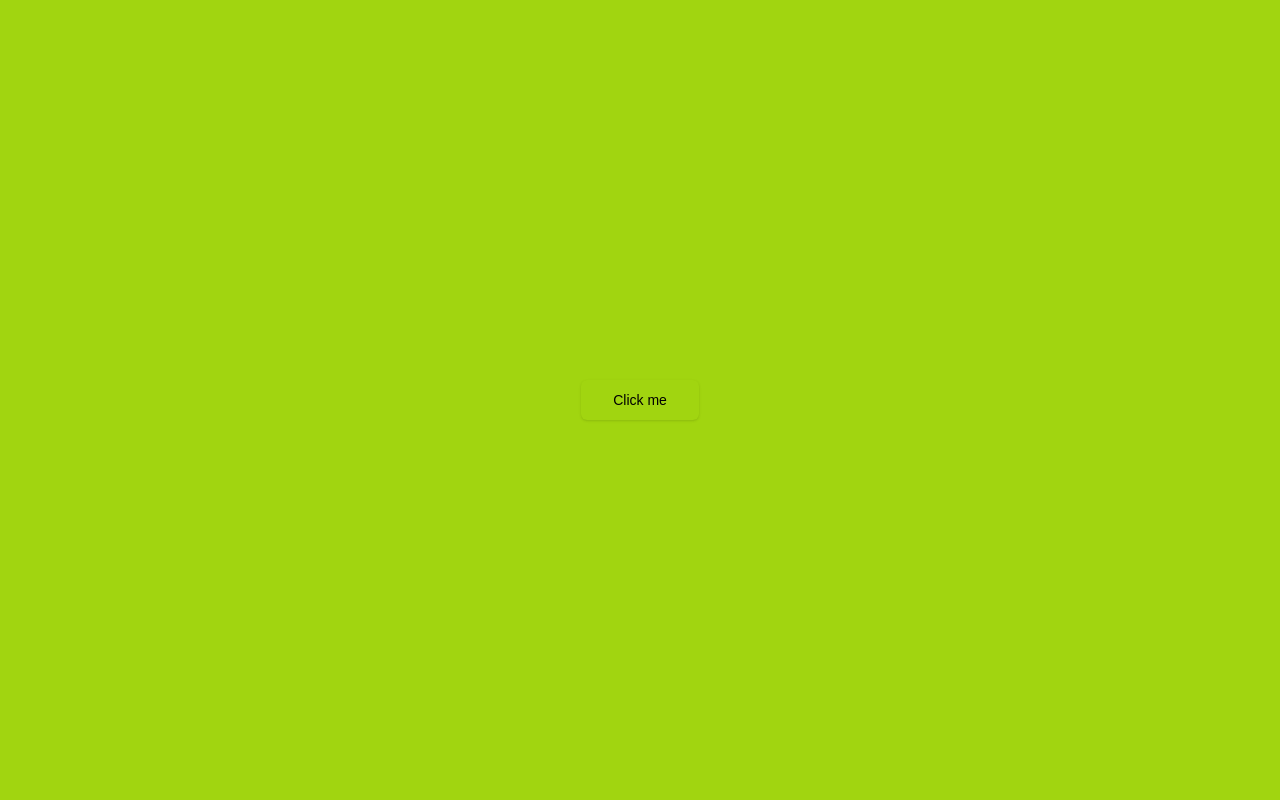
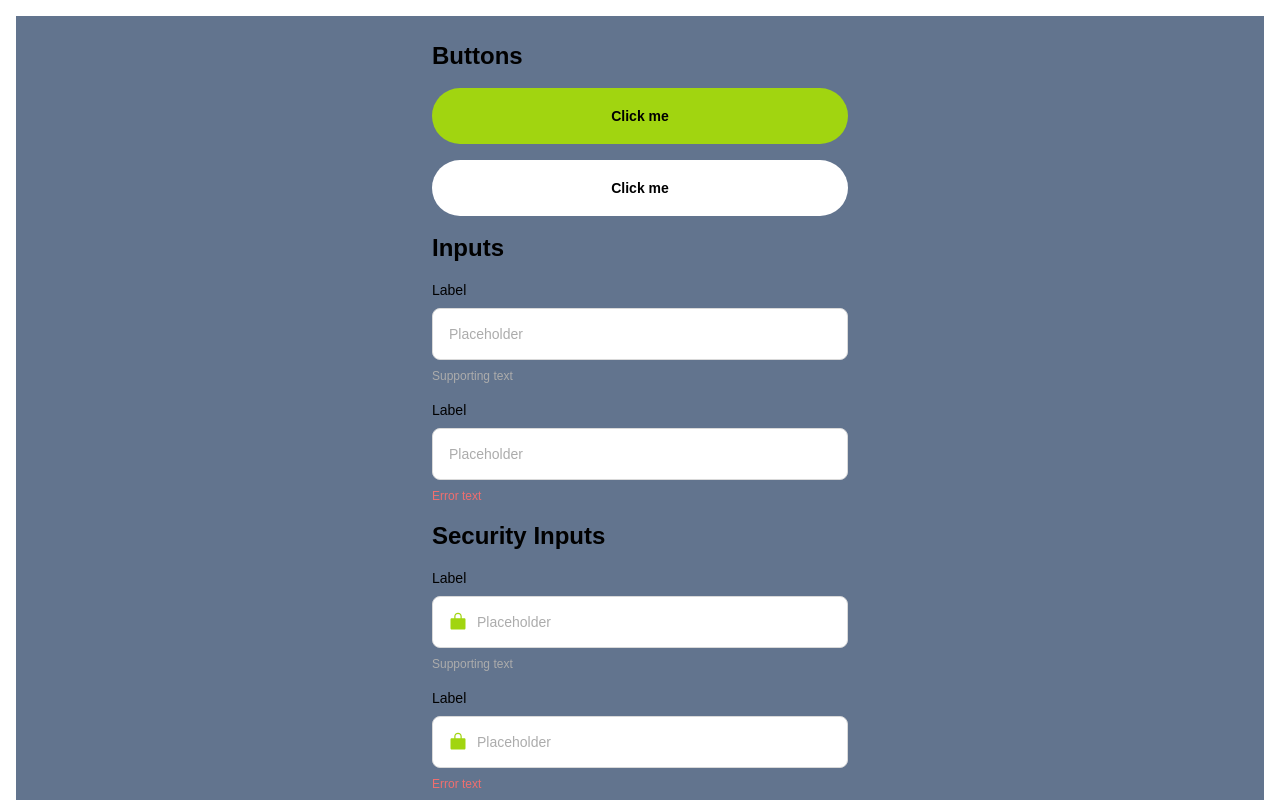
Before and after one commit to goblinremi/BeginFire, a Next.js app: page /storybook in a window 1280 px wide. Built offline with nearby package versions, Linux system fonts and the light colour scheme.

Commit message:
started styling storybook components and did create account page

```diff
--- a/src/app/globals.css
+++ b/src/app/globals.css
@@ -70,4 +70,6 @@ body {
     --color-neutral-middle: #808080;
     --color-neutral-dark: #707070;
     --color-offwhite: #ededed;
+    --color-placeholder: #acacac;
+    --color-error: #ef6f6f;
 }
--- a/src/app/layout.tsx
+++ b/src/app/layout.tsx
@@ -27,7 +27,9 @@ export default function RootLayout({
             <body
                 className={`${geistSans.variable} ${geistMono.variable} antialiased`}
             >
-                {children}
+                <div className="h-screen max-w-full p-4 overflow-y-scroll">
+                    {children}
+                </div>
             </body>
         </html>
     );
--- a/src/app/storybook/page.tsx
+++ b/src/app/storybook/page.tsx
@@ -1,9 +1,66 @@
 import { Button } from "@/components/ui/button";
-
+import { Input } from "@/components/ui/input";
+import { Icons } from "@/components/ui/icons";
 const StorybookPage = () => {
     return (
-        <div className="bg-primary h-screen w-full flex items-center justify-center">
-            <Button size="lg">Click me</Button>
+        <div className="h-screen w-full flex-col gap-y-4 flex items-center justify-center bg-slate-500">
+            <div className="flex flex-col gap-4 w-1/3">
+                <h1 className="text-2xl font-bold">Buttons</h1>
+                <div className="flex  flex-col gap-4">
+                    <Button size="lg">Click me</Button>
+                    <Button size="lg" variant="secondary">
+                        Click me
+                    </Button>
+                </div>
+            </div>
+
+            <div className="flex flex-col gap-4 w-1/3">
+                <h1 className="text-2xl font-bold">Inputs</h1>
+                <div className="flex flex-col gap-4">
+                    <div className="flex flex-col gap-2">
+                        <p className="text-sm font-medium">Label</p>
+                        <Input placeholder="Placeholder" />
+                        <p className="text-xs text-placeholder">
+                            Supporting text
+                        </p>
+                    </div>
+                    <div className="flex flex-col gap-2">
+                        <p className="text-sm font-medium">Label</p>
+                        <Input placeholder="Placeholder" />
+                        <p className="text-xs text-error">Error text</p>
+                    </div>
+                </div>
+            </div>
+
+            <div className="flex flex-col gap-4 w-1/3">
+                <h1 className="text-2xl font-bold">Security Inputs</h1>
+                <div className="flex flex-col gap-4">
+                    <div className="flex flex-col gap-2">
+                        <p className="text-sm font-medium">Label</p>
+                        <div className="relative">
+                            <Icons.lock className="w-5 h-5 text-primary absolute left-4 top-4" />
+                            <Input
+                                placeholder="Placeholder"
+                                className="pl-11"
+                            />
+                        </div>
+                        <p className="text-xs text-placeholder">
+                            Supporting text
+                        </p>
+                    </div>
+                    <div className="flex flex-col gap-2">
+                        <p className="text-sm font-medium">Label</p>
+                        <div className="relative">
+                            <Icons.lock className="w-5 h-5 text-primary absolute left-4 top-4" />
+                            <Input
+                                placeholder="Placeholder"
+                                className="pl-11"
+                            />
+                        </div>
+                        <p className="text-xs text-error">Error text</p>
+                    </div>
+                </div>
+            </div>
         </div>
     );
 };
--- a/src/components/ui/button.tsx
+++ b/src/components/ui/button.tsx
@@ -5,25 +5,24 @@ import { cva, type VariantProps } from "class-variance-authority";
 import { cn } from "@/lib/utils";
 
 const buttonVariants = cva(
-    "inline-flex items-center justify-center gap-2 whitespace-nowrap rounded-md text-sm font-medium transition-colors focus-visible:outline-none focus-visible:ring-1 focus-visible:ring-ring disabled:pointer-events-none disabled:opacity-50 [&_svg]:pointer-events-none [&_svg]:size-4 [&_svg]:shrink-0",
+    "inline-flex items-center justify-center gap-2 whitespace-nowrap rounded-md text-sm font-semibold transition-colors focus-visible:outline-none focus-visible:ring-1 focus-visible:ring-ring disabled:pointer-events-none disabled:opacity-50 [&_svg]:pointer-events-none [&_svg]:size-4 [&_svg]:shrink-0",
     {
         variants: {
             variant: {
                 default:
-                    "bg-primary text-primary-foreground shadow hover:bg-primary/90",
+                    "bg-primary text-primary-foreground text-sm hover:bg-primary/90",
                 destructive:
-                    "bg-destructive text-destructive-foreground shadow-sm hover:bg-destructive/90",
+                    "bg-destructive text-destructive-foreground hover:bg-destructive/90",
                 outline:
-                    "border border-input bg-background shadow-sm hover:bg-accent hover:text-accent-foreground",
-                secondary:
-                    "bg-secondary text-secondary-foreground shadow-sm hover:bg-secondary/80",
+                    "border border-input bg-background hover:bg-accent hover:text-accent-foreground",
+                secondary: "bg-white text-black hover:bg-white/80",
                 ghost: "hover:bg-accent hover:text-accent-foreground",
                 link: "text-primary underline-offset-4 hover:underline",
             },
             size: {
                 default: "h-9 px-4 py-2",
-                sm: "h-8 rounded-md px-3 text-xs",
-                lg: "h-10 rounded-md px-8",
+                sm: "h-8 rounded-full px-3 text-xs",
+                lg: "h-14 rounded-full px-8",
                 icon: "h-9 w-9",
             },
         },
--- a/src/components/ui/icons.tsx
+++ b/src/components/ui/icons.tsx
@@ -9,4 +9,21 @@ export const Icons = {
             />
         </svg>
     ),
+    lock: (props: LucideProps) => (
+        <svg viewBox="0 0 20 20" fill="none" {...props}>
+            <path
+                d="M16.25 6.25H13.75V4.375C13.75 3.38044 13.3549 2.42661 12.6517 1.72335C11.9484 1.02009 10.9946 0.625 10 0.625C9.00544 0.625 8.05161 1.02009 7.34835 1.72335C6.64509 2.42661 6.25 3.38044 6.25 4.375V6.25H3.75C3.41848 6.25 3.10054 6.3817 2.86612 6.61612C2.6317 6.85054 2.5 7.16848 2.5 7.5V16.25C2.5 16.5815 2.6317 16.8995 2.86612 17.1339C3.10054 17.3683 3.41848 17.5 3.75 17.5H16.25C16.5815 17.5 16.8995 17.3683 17.1339 17.1339C17.3683 16.8995 17.5 16.5815 17.5 16.25V7.5C17.5 7.16848 17.3683 6.85054 17.1339 6.61612C16.8995 6.3817 16.5815 6.25 16.25 6.25ZM7.5 4.375C7.5 3.71196 7.76339 3.07607 8.23223 2.60723C8.70107 2.13839 9.33696 1.875 10 1.875C10.663 1.875 11.2989 2.13839 11.7678 2.60723C12.2366 3.07607 12.5 3.71196 12.5 4.375V6.25H7.5V4.375Z"
+                fill="currentColor"
+            />
+        </svg>
+    ),
+    starBox: (props: LucideProps) => (
+        <svg viewBox="0 0 48 48" fill="none" {...props}>
+            <rect width="48" height="48" rx="8" fill="currentColor" />
+            <path
+                d="M34.5 24C34.5024 24.3076 34.4089 24.6083 34.2324 24.8604C34.056 25.1124 33.8055 25.3032 33.5156 25.4062L27.5681 27.5691L25.4062 33.5156C25.2997 33.8027 25.1078 34.0503 24.8565 34.2251C24.6051 34.3999 24.3062 34.4936 24 34.4936C23.6938 34.4936 23.3949 34.3999 23.1435 34.2251C22.8922 34.0503 22.7003 33.8027 22.5937 33.5156L20.4319 27.5681L14.4844 25.4062C14.1973 25.2997 13.9497 25.1078 13.7749 24.8565C13.6001 24.6051 13.5063 24.3062 13.5063 24C13.5063 23.6938 13.6001 23.3949 13.7749 23.1435C13.9497 22.8922 14.1973 22.7003 14.4844 22.5937L20.4319 20.4319L22.5937 14.4844C22.7003 14.1973 22.8922 13.9497 23.1435 13.7749C23.3949 13.6001 23.6938 13.5063 24 13.5063C24.3062 13.5063 24.6051 13.6001 24.8565 13.7749C25.1078 13.9497 25.2997 14.1973 25.4062 14.4844L27.5691 20.4319L33.5156 22.5937C33.8055 22.6968 34.056 22.8876 34.2324 23.1396C34.4089 23.3916 34.5024 23.6924 34.5 24Z"
+                fill="white"
+            />
+        </svg>
+    ),
 };
--- a/src/components/ui/input.tsx
+++ b/src/components/ui/input.tsx
@@ -8,7 +8,7 @@ const Input = React.forwardRef<HTMLInputElement, React.ComponentProps<"input">>(
             <input
                 type={type}
                 className={cn(
-                    "flex h-9 w-full rounded-md border border-input bg-transparent px-3 py-1 text-base shadow-sm transition-colors file:border-0 file:bg-transparent file:text-sm file:font-medium file:text-foreground placeholder:text-muted-foreground focus-visible:outline-none focus-visible:ring-1 focus-visible:ring-ring disabled:cursor-not-allowed disabled:opacity-50 md:text-sm",
+                    "flex font-medium h-13 w-full rounded-lg border-[#D9D9D9] border-[1px] bg-white p-4 text-black transition-colors file:border-0 file:bg-transparent file:text-sm file:font-medium file:text-foreground placeholder:text-placeholder focus-visible:outline-none focus-visible:ring-1 focus-visible:ring-ring disabled:cursor-not-allowed disabled:opacity-50 text-sm",
                     className
                 )}
                 ref={ref}
```
Also changed, not shown: src/app/login/page.tsx (+29 -35 lines).
